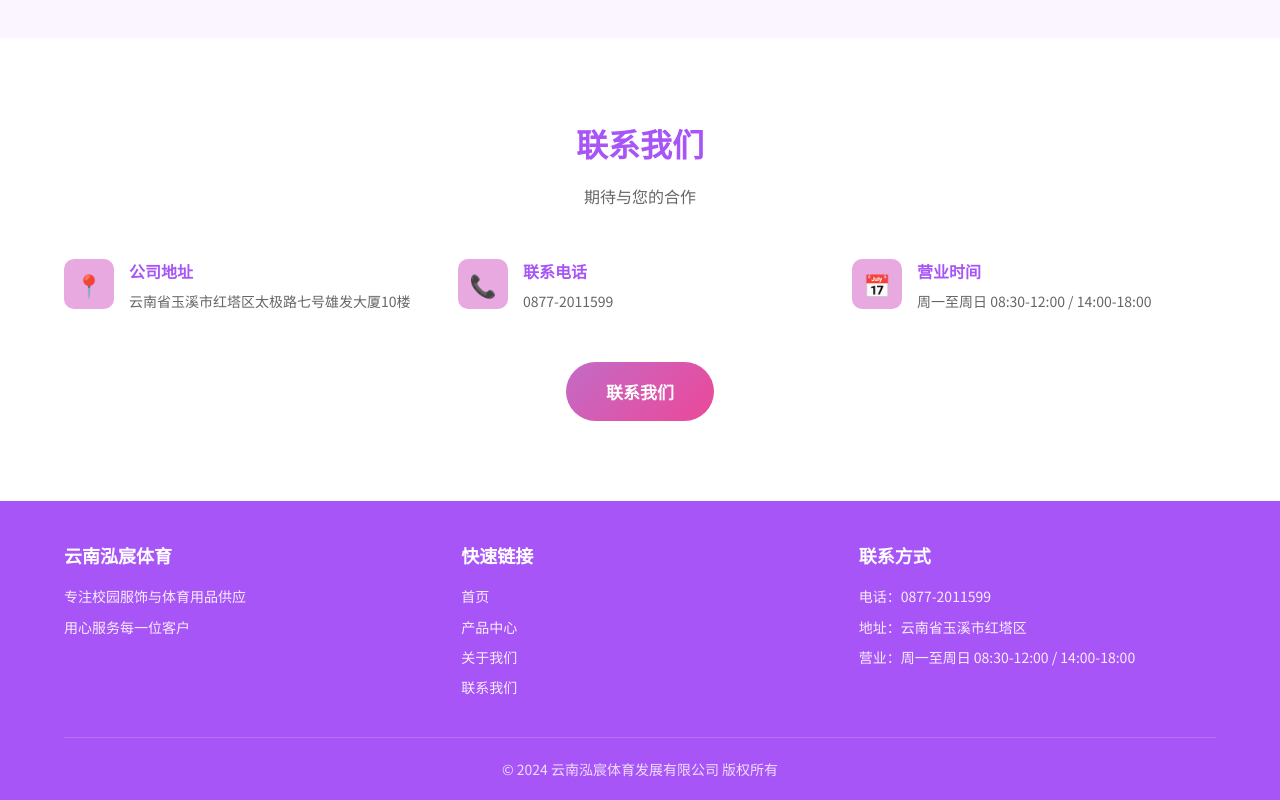
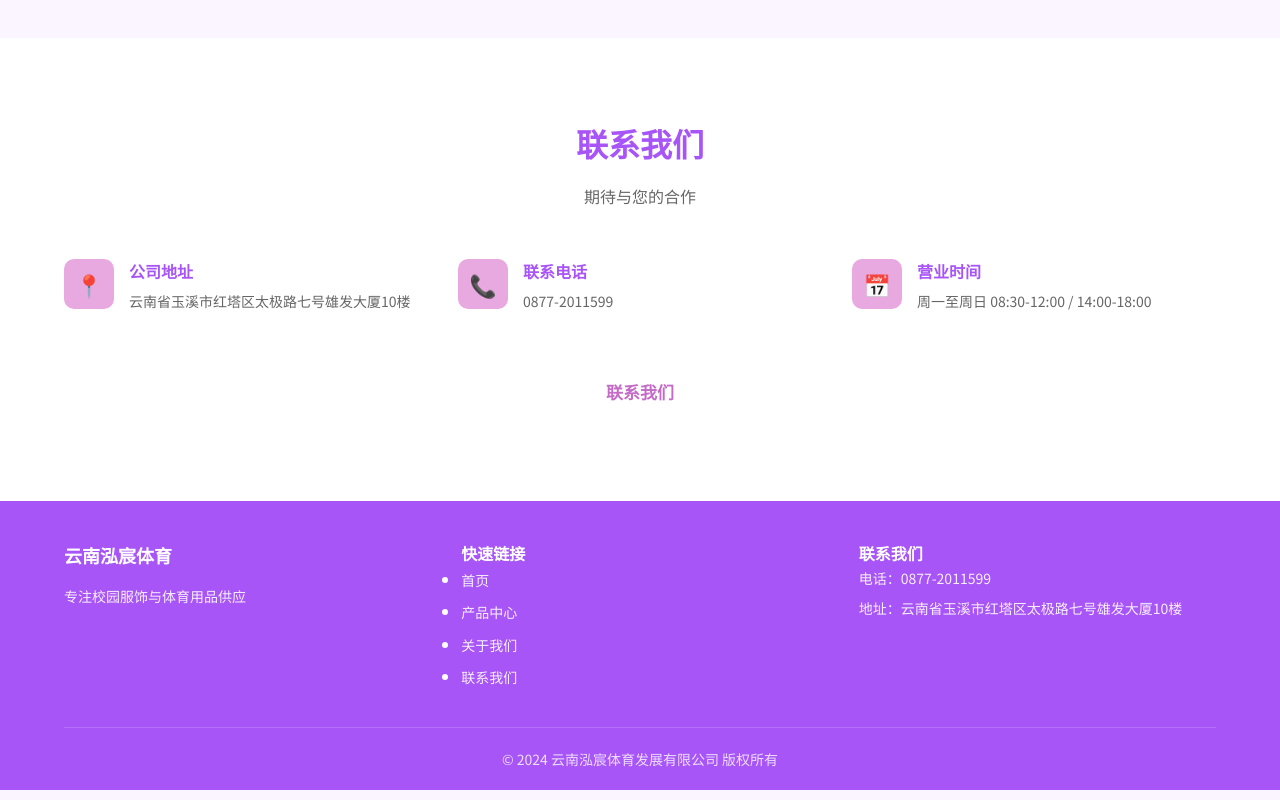
Before and after one commit to ynhc888/NewWeb, a plain HTML site: page index.html in a window 1280 px wide. Shown: the part 2285-3085 px from the top of the page. Drawn offline with Linux system fonts and the light colour scheme.

Commit message:
Add files via upload

```diff
--- a/index.html
+++ b/index.html
@@ -3,6 +3,7 @@
 <head>
     <meta charset="UTF-8">
     <meta name="viewport" content="width=device-width, initial-scale=1.0">
+    <meta name="baidu-site-verification" content="codeva-FPAHHuVdvj" />
     <title>云南泓宸体育发展有限公司 - 校服与体育用品供应商</title>
     <link rel="preconnect" href="https://fonts.googleapis.com">
     <link rel="preconnect" href="https://fonts.gstatic.com" crossorigin>
@@ -154,8 +155,8 @@
                         </div>
                     </div>
                 </div>
-                <div style="text-align: center;">
-                    <a href="contact.html" class="btn btn-primary">联系我们</a>
+                <div style="text-align: center; margin-top: 40px;">
+                    <a href="contact.html" class="btn btn-secondary">联系我们</a>
                 </div>
             </div>
         </section>
@@ -167,20 +168,20 @@
                 <div class="footer-section">
                     <h3>云南泓宸体育</h3>
                     <p>专注校园服饰与体育用品供应</p>
-                    <p>用心服务每一位客户</p>
                 </div>
                 <div class="footer-section">
-                    <h3>快速链接</h3>
-                    <a href="index.html">首页</a>
-                    <a href="products.html">产品中心</a>
-                    <a href="about.html">关于我们</a>
-                    <a href="contact.html">联系我们</a>
+                    <h4>快速链接</h4>
+                    <ul>
+                        <li><a href="index.html">首页</a></li>
+                        <li><a href="products.html">产品中心</a></li>
+                        <li><a href="about.html">关于我们</a></li>
+                        <li><a href="contact.html">联系我们</a></li>
+                    </ul>
                 </div>
                 <div class="footer-section">
-                    <h3>联系方式</h3>
+                    <h4>联系我们</h4>
                     <p>电话：0877-2011599</p>
-                    <p>地址：云南省玉溪市红塔区</p>
-                    <p>营业：周一至周日 08:30-12:00 / 14:00-18:00</p>
+                    <p>地址：云南省玉溪市红塔区太极路七号雄发大厦10楼</p>
                 </div>
             </div>
             <div class="footer-bottom">
```
